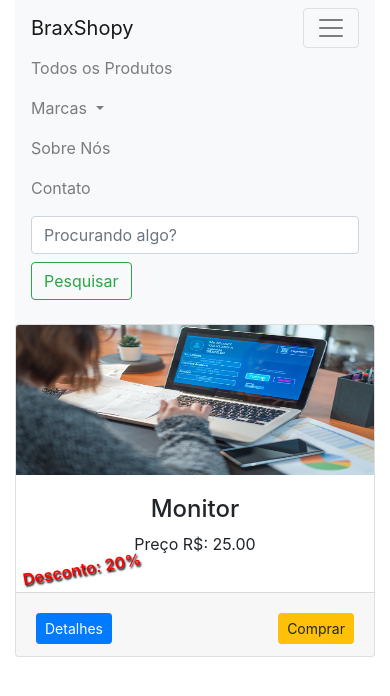
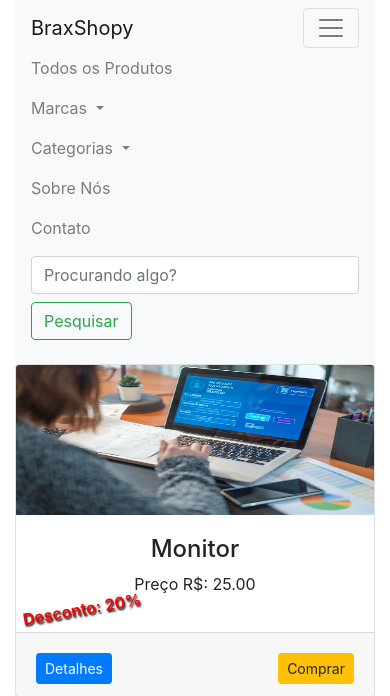
Before and after one commit to victorbrax/braxshopy, a Flask app: page /marca/1 in a window 390 px wide, after a click that opens the changed part. Shown: the top 696 px of the page. Run offline with Flask 3, Linux system fonts and the light colour scheme; data comes from the database, SQL or seed files in the repository; both versions use the stored data as it was after the commit; some libraries are stand-ins or nearby versions.

Commit message:
add categorias e marcas por filtro

```diff
--- a/shop/products/routes.py
+++ b/shop/products/routes.py
@@ -2,25 +2,35 @@ from flask import render_template, redirect, url_for, flash, request, session, c
 from shop import db, app, photos
 from .models import Marcas, Categorias, Produtos
 from .forms import AddProdutos
-import secrets, os
+import secrets
+import os
+
 
 def conferir_login():
     if 'email' not in session:
         flash(f'Por favor, faça o login antes.', 'success')
         return redirect(url_for('login'))
 
+
 @app.route('/')
 def home():
     produtos = Produtos.query.filter(Produtos.stock > 0)
-    marcas = Marcas.query.all()
+    marcas = Marcas.query.join(
+        Produtos, (Marcas.id == Produtos.marca_id)).all()
+    categorias = Categorias.query.join(
+        Produtos, (Categorias.id == Produtos.categoria_id)).all()
 
-    return render_template('products/index.html', produtos=produtos, marcas=marcas)
+    return render_template('products/index.html', produtos=produtos, marcas=marcas, categorias=categorias)
 
 
 @app.route('/marca/<int:id>')
 def get_marca(id):
     marca = Produtos.query.filter_by(marca_id=id)
-    return render_template('/products/index.html', marca=marca, title="Add title dps")
+    categorias = Categorias.query.join(
+        Produtos, (Categorias.id == Produtos.categoria_id)).all()
+    marcas = Marcas.query.join(
+        Produtos, (Marcas.id == Produtos.marca_id)).all()
+    return render_template('/products/index.html', marca=marca, marcas=marcas, categorias=categorias, title="Add title dps")
 
 
 @app.route('/addmarca', methods=['GET', 'POST'])
@@ -43,10 +53,26 @@ def addcategoria():
         categoria = Categorias(name=getcategoria)
         db.session.add(categoria)
         db.session.commit()
-        flash(f"A categoria {getcategoria} foi cadastrada com sucesso", "success")
+        flash(
+            f"A categoria {getcategoria} foi cadastrada com sucesso", "success")
 
         return redirect(url_for('addcategoria'))
     return render_template('/products/additems.html', escopo='categorias', title="Cadastrar Categorias")
+
+
+@app.route('/categoria/<int:id>')
+def get_categoria(id):
+    categoria = Produtos.query.filter_by(categoria_id=id)
+    categorias = Categorias.query.join(
+        Produtos, (Categorias.id == Produtos.categoria_id)).all()
+    marcas = Marcas.query.join(
+        Produtos, (Marcas.id == Produtos.marca_id)).all()
+    return render_template('/products/index.html',
+                           categoria=categoria,
+                           categorias=categorias,
+                           marcas=marcas,
+                           title="Add title dps")
+
 
 @app.route('/addproduto', methods=['GET', 'POST'])
 def addproduto():
@@ -58,7 +84,7 @@ def addproduto():
     if request.method == "POST":
 
         name = form.name.data
-        price= form.price.data
+        price = form.price.data
         discount = form.discount.data
         stock = form.stock.data
         colors = form.colors.data
@@ -66,12 +92,15 @@ def addproduto():
         marca = request.form.get('marca')
         categoria = request.form.get('categoria')
 
-        img1 = photos.save(request.files.get('img1'), name=secrets.token_hex(10) + ".")
-        img2 = photos.save(request.files.get('img2'), name=secrets.token_hex(10) + ".")
-        img3 = photos.save(request.files.get('img3'), name=secrets.token_hex(10) + ".")
+        img1 = photos.save(request.files.get('img1'),
+                           name=secrets.token_hex(10) + ".")
+        img2 = photos.save(request.files.get('img2'),
+                           name=secrets.token_hex(10) + ".")
+        img3 = photos.save(request.files.get('img3'),
+                           name=secrets.token_hex(10) + ".")
 
-
-        produto = Produtos(name=name, price=price, discount=discount, stock=stock, colors=colors, description=description, marca_id=marca, categoria_id=categoria, img1=img1, img2=img2, img3=img3)
+        produto = Produtos(name=name, price=price, discount=discount, stock=stock, colors=colors,
+                           description=description, marca_id=marca, categoria_id=categoria, img1=img1, img2=img2, img3=img3)
 
         db.session.add(produto)
         db.session.commit()
@@ -81,13 +110,14 @@ def addproduto():
 
     return render_template('/products/addproduto.html', form=form, title="Cadastrar Produtos", marcas=marcas, categorias=categorias)
 
+
 @app.route('/updatemarca/<int:id>', methods=['GET', 'POST'])
 def updatemarca(id):
     conferir_login()
     old_marca = Marcas.query.get_or_404(id)
     marca = request.form.get('marca')
 
-    if request.method=='POST':
+    if request.method == 'POST':
         old_marca.name = marca
         db.session.commit()
 
@@ -96,12 +126,13 @@ def updatemarca(id):
 
     return render_template('/products/updateclassificacao.html', content=old_marca, escopo='updatemarca', title="Atualizar Marcas")
 
+
 @app.route('/deletemarca/<int:id>', methods=['POST'])
 def deletemarca(id):
     conferir_login()
 
     marca = Marcas.query.get_or_404(id)
-    if request.method=='POST':
+    if request.method == 'POST':
         Produtos.query.filter_by(marca_id=marca.id).delete()
         db.session.delete(marca)
         db.session.commit()
@@ -111,13 +142,14 @@ def deletemarca(id):
     flash(f"A marca {marca.name} não foi deletada", "warning")
     return redirect(url_for('admin'))
 
+
 @app.route('/updatecategoria/<int:id>', methods=['GET', 'POST'])
 def updatecategoria(id):
     conferir_login()
     old_categoria = Categorias.query.get_or_404(id)
     categoria = request.form.get('categoria')
 
-    if request.method=='POST':
+    if request.method == 'POST':
         old_categoria.name = categoria
         db.session.commit()
 
@@ -126,12 +158,13 @@ def updatecategoria(id):
 
     return render_template('/products/updateclassificacao.html', content=old_categoria, escopo='updatecategoria', title="Atualizar Categorias")
 
+
 @app.route('/deletecategoria/<int:id>', methods=['POST'])
 def deletecategoria(id):
     conferir_login()
 
     categoria = Categorias.query.get_or_404(id)
-    if request.method=='POST':
+    if request.method == 'POST':
         Produtos.query.filter_by(categoria_id=categoria.id).delete()
         db.session.delete(categoria)
         db.session.commit()
@@ -167,25 +200,35 @@ def updateproduto(id):
 
         if request.files.get('img1'):
             try:
-                os.unlink(os.path.join(current_app.root_path, "static/images/" + produto.img1))
-                produto.img1 = photos.save(request.files.get('img1'), name=secrets.token_hex(10) + ".")
+                os.unlink(os.path.join(current_app.root_path,
+                          "static/images/" + produto.img1))
+                produto.img1 = photos.save(request.files.get(
+                    'img1'), name=secrets.token_hex(10) + ".")
             except:
-                produto.img1 = photos.save(request.files.get('img1'), name=secrets.token_hex(10) + ".")
+                produto.img1 = photos.save(request.files.get(
+                    'img1'), name=secrets.token_hex(10) + ".")
         if request.files.get('img2'):
             try:
-                os.unlink(os.path.join(current_app.root_path, "static/images/" + produto.img2))
-                produto.img2 = photos.save(request.files.get('img2'), name=secrets.token_hex(10) + ".")
+                os.unlink(os.path.join(current_app.root_path,
+                          "static/images/" + produto.img2))
+                produto.img2 = photos.save(request.files.get(
+                    'img2'), name=secrets.token_hex(10) + ".")
             except:
-                produto.img2 = photos.save(request.files.get('img2'), name=secrets.token_hex(10) + ".")
+                produto.img2 = photos.save(request.files.get(
+                    'img2'), name=secrets.token_hex(10) + ".")
         if request.files.get('img3'):
             try:
-                os.unlink(os.path.join(current_app.root_path, "static/images/" + produto.img3))
-                produto.img3 = photos.save(request.files.get('img3'), name=secrets.token_hex(10) + ".")
+                os.unlink(os.path.join(current_app.root_path,
+                          "static/images/" + produto.img3))
+                produto.img3 = photos.save(request.files.get(
+                    'img3'), name=secrets.token_hex(10) + ".")
             except:
-                produto.img3 = photos.save(request.files.get('img3'), name=secrets.token_hex(10) + ".")
+                produto.img3 = photos.save(request.files.get(
+                    'img3'), name=secrets.token_hex(10) + ".")
 
         db.session.commit()
-        flash(f"O produto {produto.name} foi atualizado com sucesso", "success")
+        flash(
+            f"O produto {produto.name} foi atualizado com sucesso", "success")
         return redirect('/')
 
     form.name.data = produto.name
@@ -202,18 +245,22 @@ def updateproduto(id):
                            marcas=marcas,
                            title="Atualizar Produtos")
 
+
 @app.route('/deleteproduto/<int:id>', methods=['POST'])
 def deleteproduto(id):
     conferir_login()
 
     produto = Produtos.query.get_or_404(id)
 
-    if request.method=='POST':
+    if request.method == 'POST':
 
         try:
-            os.unlink(os.path.join(current_app.root_path, "static/images/" + produto.img1))
-            os.unlink(os.path.join(current_app.root_path, "static/images/" + produto.img2))
-            os.unlink(os.path.join(current_app.root_path, "static/images/" + produto.img3))
+            os.unlink(os.path.join(current_app.root_path,
+                      "static/images/" + produto.img1))
+            os.unlink(os.path.join(current_app.root_path,
+                      "static/images/" + produto.img2))
+            os.unlink(os.path.join(current_app.root_path,
+                      "static/images/" + produto.img3))
         except Exception as e:
             print(e)
 
--- a/shop/templates/layout.html
+++ b/shop/templates/layout.html
@@ -35,6 +35,17 @@
               {% endfor %}
             </div>
           </li>
+
+          <li class="nav-item dropdown">
+            <a class="nav-link dropdown-toggle" href="#" id="navbarDropdown" role="button" data-toggle="dropdown" aria-haspopup="true" aria-expanded="false">
+              Categorias
+            </a>
+            <div class="dropdown-menu" aria-labelledby="navbarDropdown">
+              {% for categoria in categorias %}
+              <a class="dropdown-item" href="{{url_for('get_categoria', id=categoria.id)}}">{{categoria.name}}</a>
+              {% endfor %}
+            </div>
+          </li>
           <li class="nav-item">
           <li class="nav-item">
             <a class="nav-link" href="#">Sobre Nós</a>
--- a/shop/templates/products/index.html
+++ b/shop/templates/products/index.html
@@ -24,6 +24,30 @@
       </div>
     </div>
     {% endfor %}
+
+    {% elif categoria %}
+
+    {% for c in categoria %}
+    <div class="col-md-3">
+      <div class="card">
+        <img src="{{url_for('static', filename='images/' + c.img1)}}" class="card-img-top" height="150" alt="">
+        <div class="card-body">
+          {% if c.discount > 0 %}
+          <p
+            style="text-shadow: 1px 2px 2px #000; color: #f00; transform: rotate(-10deg); position: absolute; top: 70%; right: 65%; font-weight: 600;">
+            Desconto: {{c.discount}}%</p>
+          {% endif %}
+          <h4 class="text-center">{{c.name}}</h4>
+          <p class="text-center">Preço R$: {{c.price}}</p>
+        </div>
+        <div class="card-footer">
+          <a href="#" class="float-left btn btn-sm btn-primary mt-2">Detalhes</a>
+          <a href="#" class="float-right btn btn-sm btn-warning mt-2">Comprar</a>
+        </div>
+      </div>
+    </div>
+    {% endfor %}
+
     {% else %}
     {% for produto in produtos %}
     <div class="col-md-3">
```
Also changed, not shown: instance/braxshopy.db, shop/static/images/20f969fa778fc3283eeb.jpg (deleted), shop/static/images/5f0028302a1cd5a441dc.jpg (deleted), shop/static/images/69b4287f421969e46797.jpg (deleted). Lines whose indentation alone changed are shown as unchanged.
